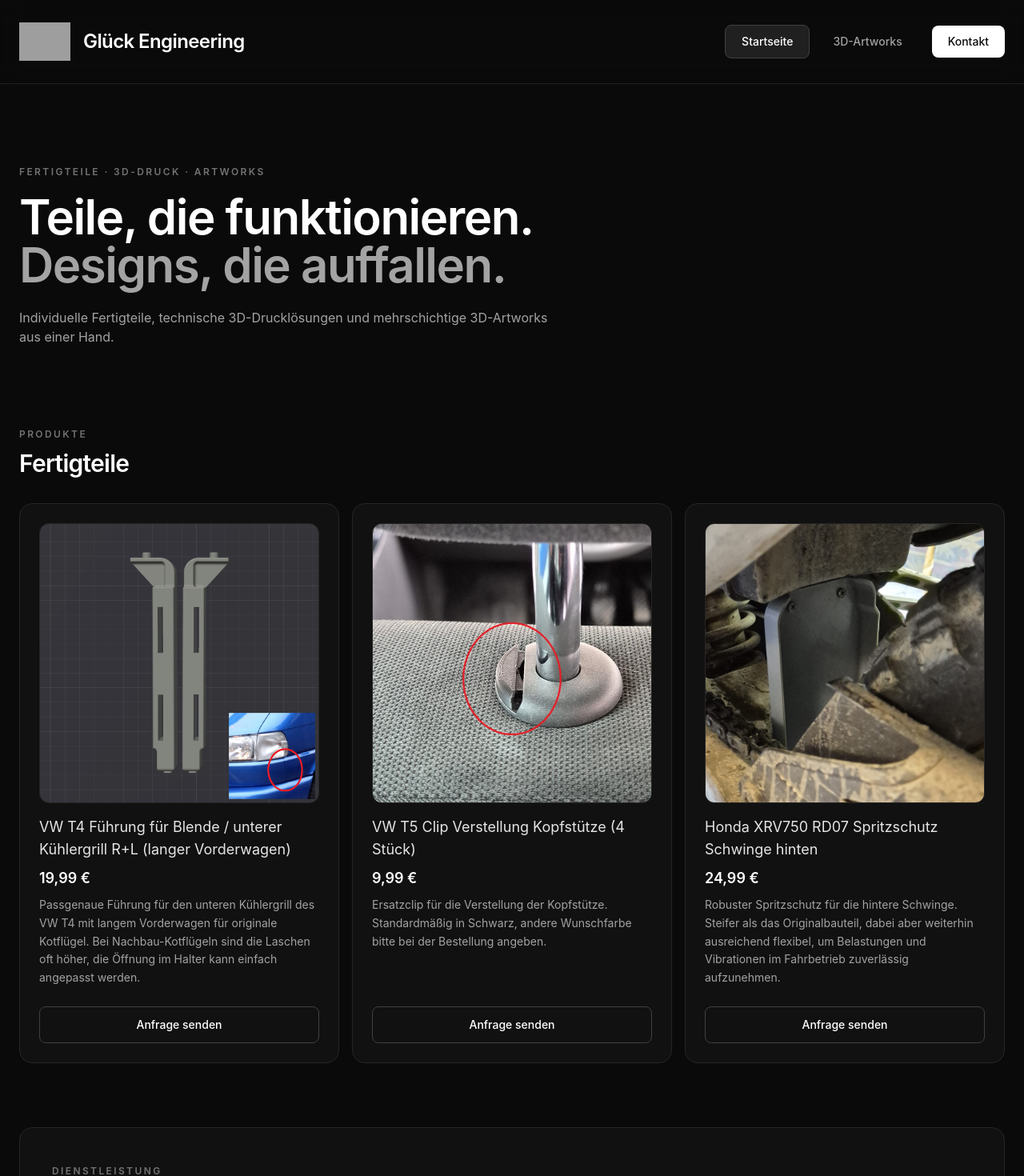
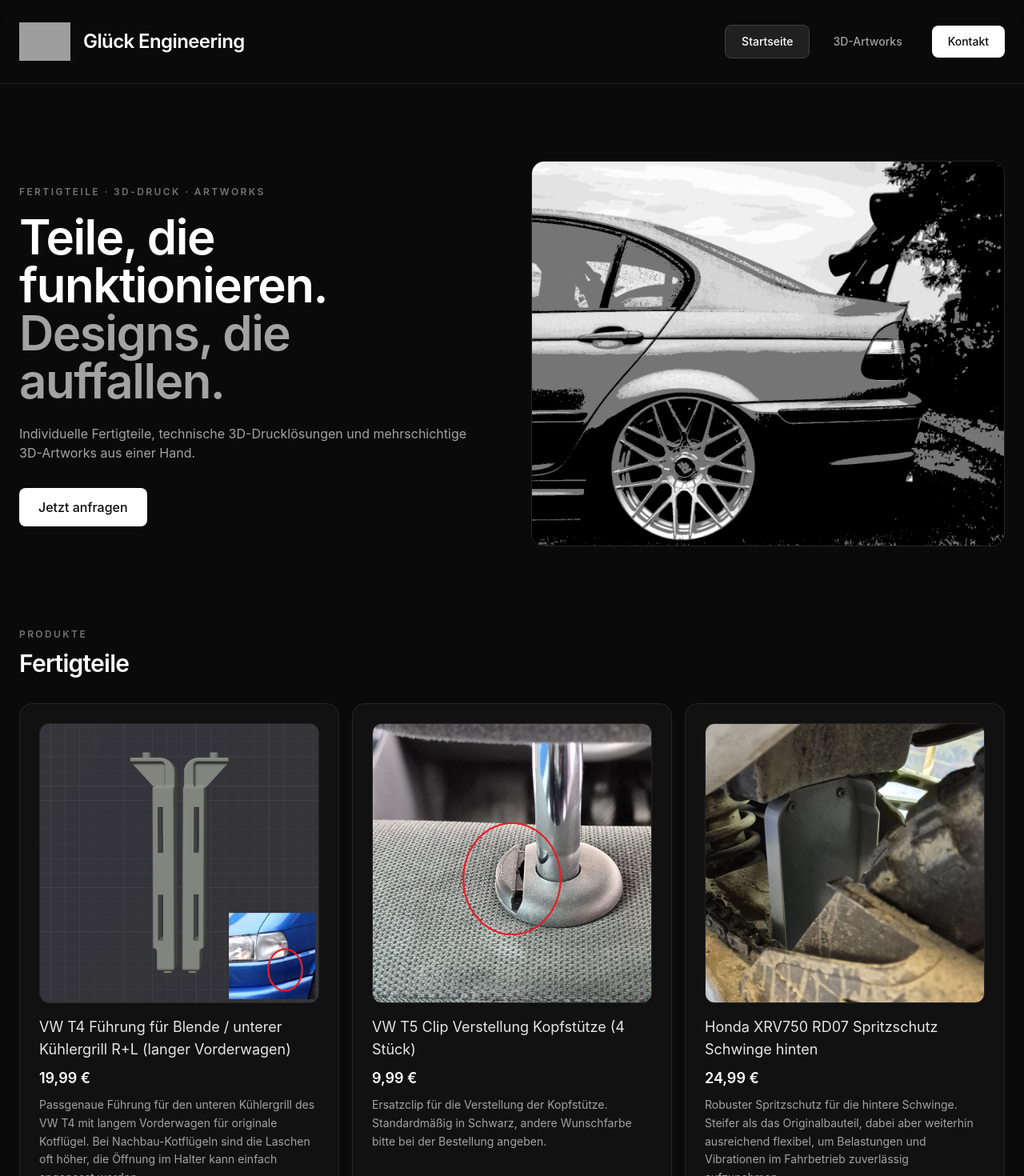
Before and after one commit to WernerG98/glueck-engineering-website, a React (Vite) app: page / in a window 1280 px wide. Shown: the top 1470 px of the page at 80% size. Built offline with nearby package versions, Linux system fonts and the light colour scheme; grey boxes are pictures that could not be loaded.

Commit message:
Add visual variety and motion to break up flat layout
Large hero images on both pages, alternating image/text rhythm on
the artworks teaser, scroll-reveal fade-ins, image hover zoom, and
a subtle radial gradient behind the page for depth.

```diff
--- /dev/null
+++ b/src/components/Reveal.jsx
@@ -0,0 +1,17 @@
+import useInView from "../hooks/useInView";
+
+export default function Reveal({ children, className = "", delay = 0 }) {
+  const [ref, inView] = useInView();
+
+  return (
+    <div
+      ref={ref}
+      className={`transition-all duration-700 ease-out ${
+        inView ? "opacity-100 translate-y-0" : "opacity-0 translate-y-8"
+      } ${className}`}
+      style={{ transitionDelay: inView ? `${delay}ms` : "0ms" }}
+    >
+      {children}
+    </div>
+  );
+}
--- a/src/components/sections/ArtworksTeaserSection.jsx
+++ b/src/components/sections/ArtworksTeaserSection.jsx
@@ -1,10 +1,20 @@
 import { Link } from "react-router-dom";
+import Reveal from "../Reveal";
 
 export default function ArtworksTeaserSection({ onRequest, onPreview }) {
   return (
     <section className="mt-16 sm:mt-20 md:mt-24">
-      <div className="grid gap-6 rounded-2xl border border-neutral-800 bg-neutral-900/60 p-6 sm:gap-8 sm:p-8 md:grid-cols-2 md:items-center md:p-10">
-        <div className="text-left">
+      <Reveal className="grid gap-6 rounded-2xl border border-neutral-800 bg-neutral-900/60 p-6 sm:gap-8 sm:p-8 md:grid-cols-2 md:items-center md:p-10">
+        <div className="group order-2 overflow-hidden rounded-2xl border border-neutral-800 md:order-1">
+          <img
+            src="/Artwork_Wave.png"
+            alt="3D Artwork Welle"
+            className="h-64 w-full cursor-pointer object-cover transition duration-700 ease-out group-hover:scale-105 sm:h-80 md:h-full"
+            onClick={() => onPreview("/Artwork_Wave.png")}
+          />
+        </div>
+
+        <div className="order-1 text-left md:order-2">
           <span className="eyebrow">Artworks</span>
           <h2 className="mt-2 text-2xl font-semibold tracking-tight sm:text-3xl">Individuelle 3D-Artworks</h2>
 
@@ -31,16 +41,7 @@ export default function ArtworksTeaserSection({ onRequest, onPreview }) {
             </button>
           </div>
         </div>
-
-        <div className="overflow-hidden rounded-2xl border border-neutral-800">
-          <img
-            src="/Artwork_Stanced_E46.png"
-            alt="3D Artwork BMW E46"
-            className="h-64 w-full cursor-pointer object-cover sm:h-80 md:h-full"
-            onClick={() => onPreview("/Artwork_Stanced_E46.png")}
-          />
-        </div>
-      </div>
+      </Reveal>
     </section>
   );
 }
--- a/src/components/sections/FertigteileSection.jsx
+++ b/src/components/sections/FertigteileSection.jsx
@@ -1,9 +1,15 @@
+import Reveal from "../Reveal";
+
 function FertigteilCard({ item, onRequest }) {
   return (
-    <div className="flex h-full flex-col rounded-2xl border border-neutral-800 bg-neutral-900/60 p-5 transition hover:border-neutral-700 sm:p-6">
-      <div className="aspect-square overflow-hidden rounded-xl border border-neutral-800 bg-neutral-950">
+    <div className="flex h-full flex-col rounded-2xl border border-neutral-800 bg-neutral-900/60 p-5 transition hover:-translate-y-1 hover:border-neutral-700 sm:p-6">
+      <div className="group aspect-square overflow-hidden rounded-xl border border-neutral-800 bg-neutral-950">
         {item.image ? (
-          <img src={item.image} alt={item.name} className="h-full w-full object-cover" />
+          <img
+            src={item.image}
+            alt={item.name}
+            className="h-full w-full object-cover transition duration-700 ease-out group-hover:scale-105"
+          />
         ) : (
           <div className="flex h-full w-full items-center justify-center bg-neutral-950">
             <span className="text-base font-semibold uppercase tracking-[0.2em] text-neutral-500 sm:text-lg">
@@ -34,16 +40,16 @@ function FertigteilCard({ item, onRequest }) {
 export default function FertigteileSection({ items, onRequest }) {
   return (
     <section className="mt-16 sm:mt-20 md:mt-24">
-      <span className="eyebrow">Produkte</span>
-      <h2 className="mb-6 mt-2 text-2xl font-semibold tracking-tight sm:mb-8 sm:text-3xl">Fertigteile</h2>
+      <Reveal>
+        <span className="eyebrow">Produkte</span>
+        <h2 className="mb-6 mt-2 text-2xl font-semibold tracking-tight sm:mb-8 sm:text-3xl">Fertigteile</h2>
+      </Reveal>
 
       <div className="grid gap-4 sm:grid-cols-2 lg:grid-cols-3">
         {items.map((item, index) => (
-          <FertigteilCard
-            key={`${item.name}-${index}`}
-            item={item}
-            onRequest={onRequest}
-          />
+          <Reveal key={`${item.name}-${index}`} delay={index * 100} className="h-full">
+            <FertigteilCard item={item} onRequest={onRequest} />
+          </Reveal>
         ))}
       </div>
     </section>
--- a/src/components/sections/GallerySection.jsx
+++ b/src/components/sections/GallerySection.jsx
@@ -1,22 +1,27 @@
+import Reveal from "../Reveal";
+
 export default function GallerySection({ title = "Galerie", images, onPreview }) {
   return (
     <section id="galerie" className="mt-16 sm:mt-20 md:mt-24">
+      <Reveal>
         <span className="eyebrow">Beispiele</span>
         <h2 className="mb-6 mt-2 text-2xl font-semibold tracking-tight sm:mb-8 sm:text-3xl">{title}</h2>
+      </Reveal>
 
       <div className="grid gap-4 sm:grid-cols-2 lg:grid-cols-3">
         {images.map((image, index) => (
+          <Reveal key={`${image}-${index}`} delay={(index % 3) * 100}>
             <button
-            key={`${image}-${index}`}
               onClick={() => onPreview(image)}
-            className="aspect-square overflow-hidden rounded-2xl border border-neutral-800 transition hover:border-neutral-600"
+              className="group aspect-square w-full overflow-hidden rounded-2xl border border-neutral-800 transition hover:border-neutral-600"
             >
               <img
                 src={image}
                 alt={`Galeriebild ${index + 1}`}
-              className="h-full w-full object-cover"
+                className="h-full w-full object-cover transition duration-700 ease-out group-hover:scale-105"
               />
             </button>
+          </Reveal>
         ))}
       </div>
     </section>
--- a/src/components/sections/ServiceSection.jsx
+++ b/src/components/sections/ServiceSection.jsx
@@ -1,7 +1,9 @@
+import Reveal from "../Reveal";
+
 export default function ServiceSection({ onRequest }) {
   return (
     <section className="mt-16 sm:mt-20">
-      <div className="grid gap-6 rounded-2xl border border-neutral-800 bg-neutral-900/60 p-6 sm:gap-8 sm:p-8 md:grid-cols-2 md:items-center md:p-10">
+      <Reveal className="grid gap-6 rounded-2xl border border-neutral-800 bg-neutral-900/60 p-6 sm:gap-8 sm:p-8 md:grid-cols-2 md:items-center md:p-10">
         <div className="text-left">
           <span className="eyebrow">Dienstleistung</span>
           <h2 className="mt-2 text-2xl font-semibold tracking-tight sm:text-3xl">3D-Druck und Dienstleistungen</h2>
@@ -37,14 +39,14 @@ export default function ServiceSection({ onRequest }) {
           </div>
         </div>
 
-        <div className="overflow-hidden rounded-2xl border border-neutral-800">
+        <div className="group overflow-hidden rounded-2xl border border-neutral-800">
           <img
             src="/3D-Druck_S54_Ergebnis.jpg"
             alt="3D-Druck Dienstleistung"
-            className="h-64 w-full object-cover sm:h-80 md:h-full"
+            className="h-64 w-full object-cover transition duration-700 ease-out group-hover:scale-105 sm:h-80 md:h-full"
           />
         </div>
-      </div>
+      </Reveal>
     </section>
   );
 }
--- /dev/null
+++ b/src/hooks/useInView.js
@@ -0,0 +1,23 @@
+import { useEffect, useRef, useState } from "react";
+
+export default function useInView(options) {
+  const ref = useRef(null);
+  const [inView, setInView] = useState(false);
+
+  useEffect(() => {
+    const node = ref.current;
+    if (!node) return undefined;
+
+    const observer = new IntersectionObserver(([entry]) => {
+      if (entry.isIntersecting) {
+        setInView(true);
+        observer.disconnect();
+      }
+    }, options ?? { threshold: 0.15 });
+
+    observer.observe(node);
+    return () => observer.disconnect();
+  }, [options]);
+
+  return [ref, inView];
+}
--- a/src/index.css
+++ b/src/index.css
@@ -9,7 +9,8 @@ html {
 body {
   margin: 0;
   font-family: Inter, system-ui, -apple-system, BlinkMacSystemFont, "Segoe UI", sans-serif;
-  background: #09090a;
+  background: radial-gradient(ellipse 80% 50% at 50% -10%, rgba(255, 255, 255, 0.06), transparent 60%), #09090a;
+  background-attachment: fixed;
   color: white;
   -webkit-font-smoothing: antialiased;
   text-rendering: optimizeLegibility;
--- a/src/pages/HomePage.jsx
+++ b/src/pages/HomePage.jsx
@@ -3,6 +3,7 @@ import Header from "../components/Header";
 import Footer from "../components/Footer";
 import ContactModal from "../components/ContactModal";
 import ImageModal from "../components/ImageModal";
+import Reveal from "../components/Reveal";
 import FertigteileSection from "../components/sections/FertigteileSection";
 import ServiceSection from "../components/sections/ServiceSection";
 import ArtworksTeaserSection from "../components/sections/ArtworksTeaserSection";
@@ -31,7 +32,8 @@ export default function HomePage() {
       <Header onOpenContactModal={openContactModal} />
 
       <main className="mx-auto max-w-7xl px-4 py-12 sm:px-6 sm:py-16 md:py-24">
-        <section>
+        <section className="grid items-center gap-10 md:grid-cols-2 md:gap-12">
+          <Reveal>
             <span className="eyebrow">Fertigteile · 3D-Druck · Artworks</span>
 
             <h1 className="mt-4 text-4xl font-semibold leading-[1.1] tracking-tight sm:text-5xl md:text-6xl">
@@ -43,6 +45,24 @@ export default function HomePage() {
             <p className="mt-6 max-w-2xl text-sm leading-relaxed text-neutral-400 sm:text-base">
               Individuelle Fertigteile, technische 3D-Drucklösungen und mehrschichtige 3D-Artworks aus einer Hand.
             </p>
+
+            <div className="mt-8">
+              <button
+                onClick={() => openContactModal("Allgemeine Anfrage", "general")}
+                className="inline-block rounded-lg bg-white px-6 py-3 font-medium text-neutral-950 transition hover:bg-neutral-200"
+              >
+                Jetzt anfragen
+              </button>
+            </div>
+          </Reveal>
+
+          <Reveal delay={150} className="group overflow-hidden rounded-2xl border border-neutral-800">
+            <img
+              src="/Artwork_Stanced_E46.png"
+              alt="3D Artwork BMW E46"
+              className="h-72 w-full object-cover transition duration-700 ease-out group-hover:scale-105 sm:h-96 md:h-[30rem]"
+            />
+          </Reveal>
         </section>
 
         <FertigteileSection items={fertigteile} onRequest={openContactModal} />
```
Also changed, not shown: src/components/sections/ArtworksProcessSection.jsx (+18 -14 lines), src/pages/ArtworksPage.jsx (+17 -5 lines). Lines whose indentation alone changed are shown as unchanged.
